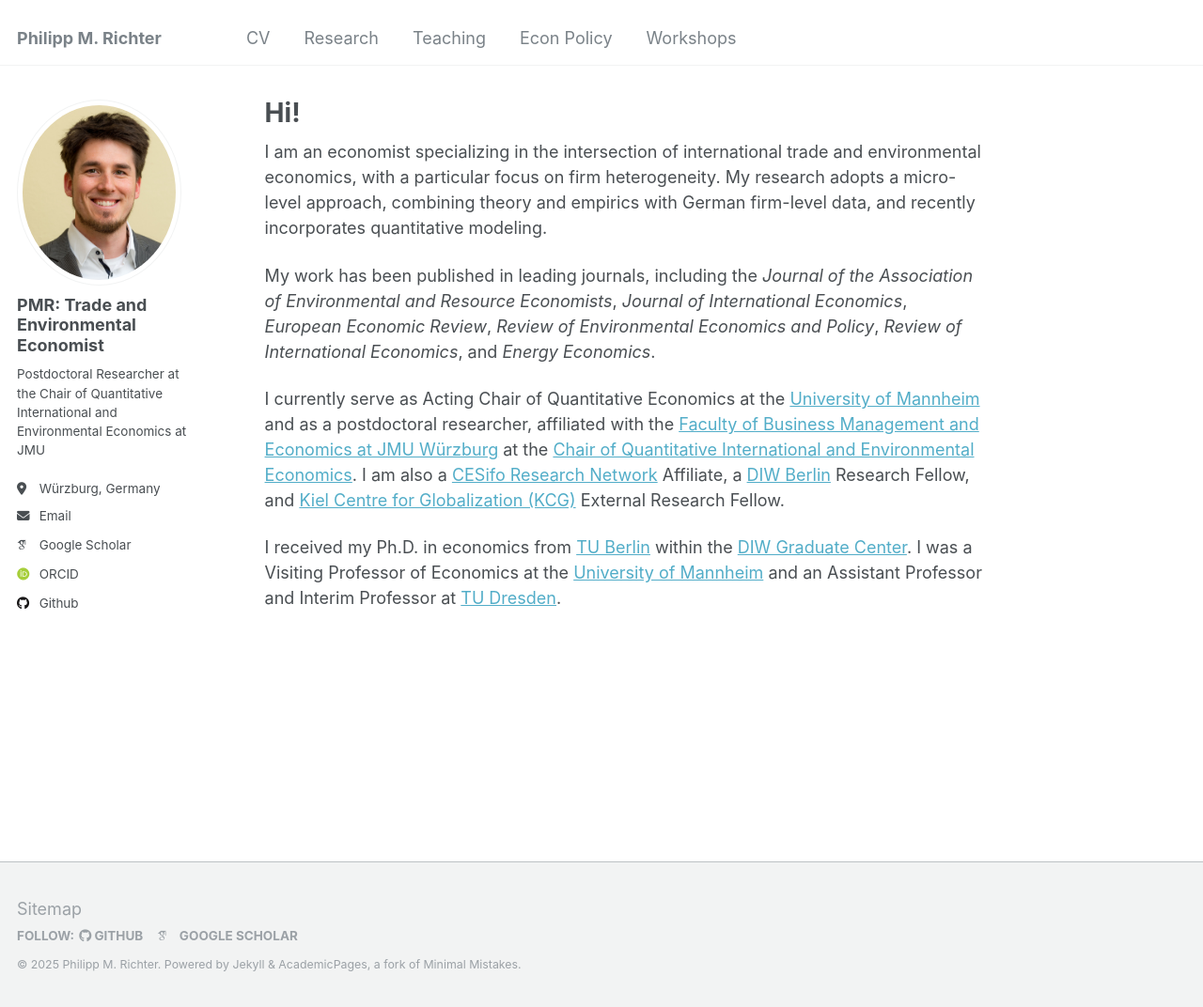
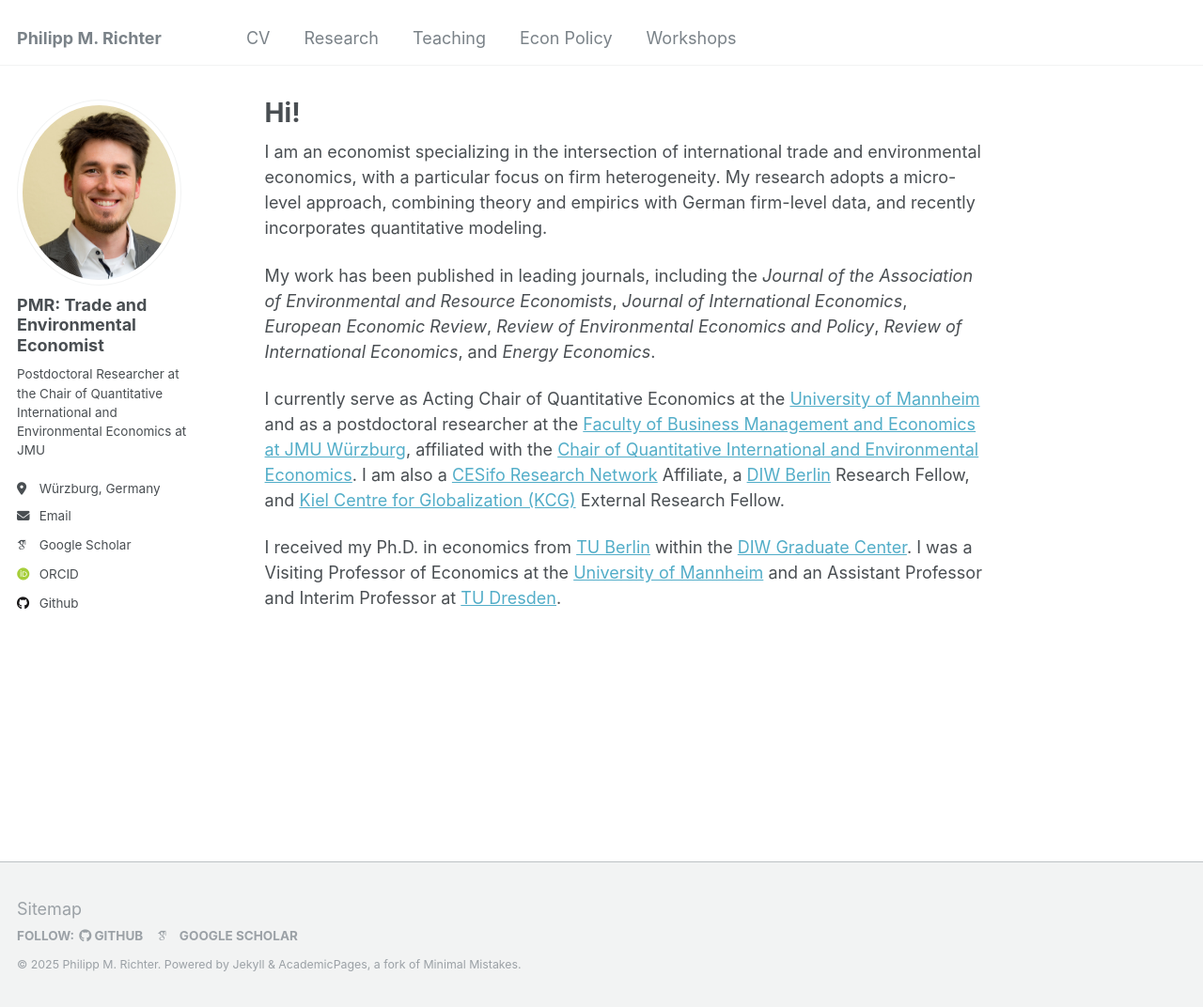
Before and after one commit to PhMRichter/PhMRichter.github.io, a Jekyll site: the page built from _pages/about.md, in a window 1280 px wide and 1072 px high. Shown: the whole window at 94% size. Built offline with Jekyll 4.4.1, drawn with Linux system fonts in a browser that asks for light colours; some web fonts are replaced.

```diff
--- a/_pages/about.md
+++ b/_pages/about.md
@@ -18,8 +18,8 @@ My research adopts a micro-level approach, combining theory and empirics with Ge
 My work has been published in leading journals, including the  <i>Journal of the Association of Environmental and Resource Economists</i>, <i>Journal of International Economics</i>,  <i>European Economic Review</i>, <i>Review of Environmental Economics and Policy</i>, <i>Review of International Economics</i>, and <i>Energy Economics</i>.
 
 I currently serve as Acting Chair of Quantitative Economics at the <a href="https://www.vwl.uni-mannheim.de/en/" target="_blank">
-University of Mannheim</a> and as a postdoctoral researcher, affiliated with the <a href="https://www.wiwi.uni-wuerzburg.de/en/" target="_blank">
-Faculty of Business Management and Economics at JMU Würzburg</a> at the <a href="https://www.wiwi.uni-wuerzburg.de/qiee/" target="_blank"> Chair of Quantitative International and Environmental Economics</a>. I am also a <a href="https://www.cesifo.org/en/research-network" target="_blank">
+University of Mannheim</a> and as a postdoctoral researcher at the <a href="https://www.wiwi.uni-wuerzburg.de/en/" target="_blank">
+Faculty of Business Management and Economics at JMU Würzburg</a>, affiliated with the <a href="https://www.wiwi.uni-wuerzburg.de/qiee/" target="_blank"> Chair of Quantitative International and Environmental Economics</a>. I am also a <a href="https://www.cesifo.org/en/research-network" target="_blank">
 CESifo Research Network</a>  Affiliate, a <a href="https://www.diw.de/sixcms/detail.php?id=diw_01.c.617916.en" target="_blank">
 DIW Berlin</a>  Research Fellow, and <a href="https://www.kcg-kiel.org/" target="_blank">
 Kiel Centre for Globalization (KCG)</a> External Research Fellow.
```
